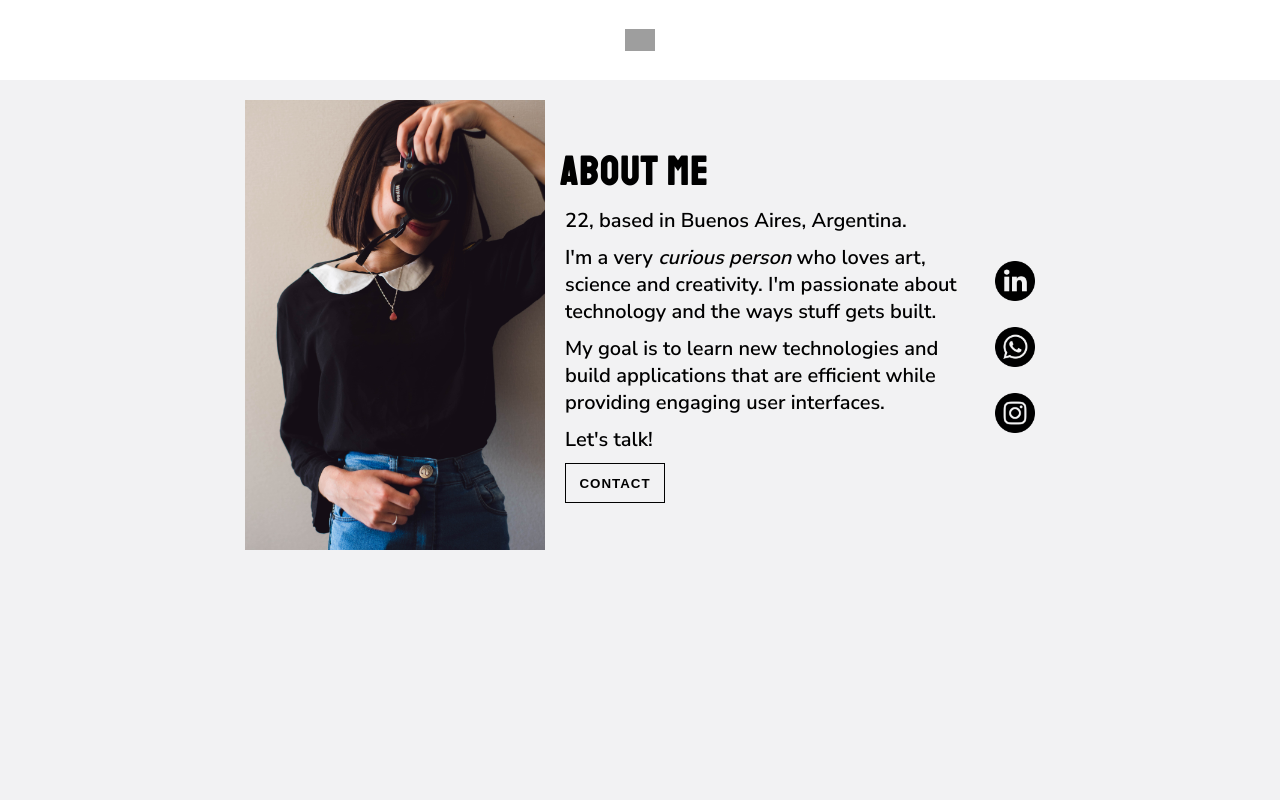
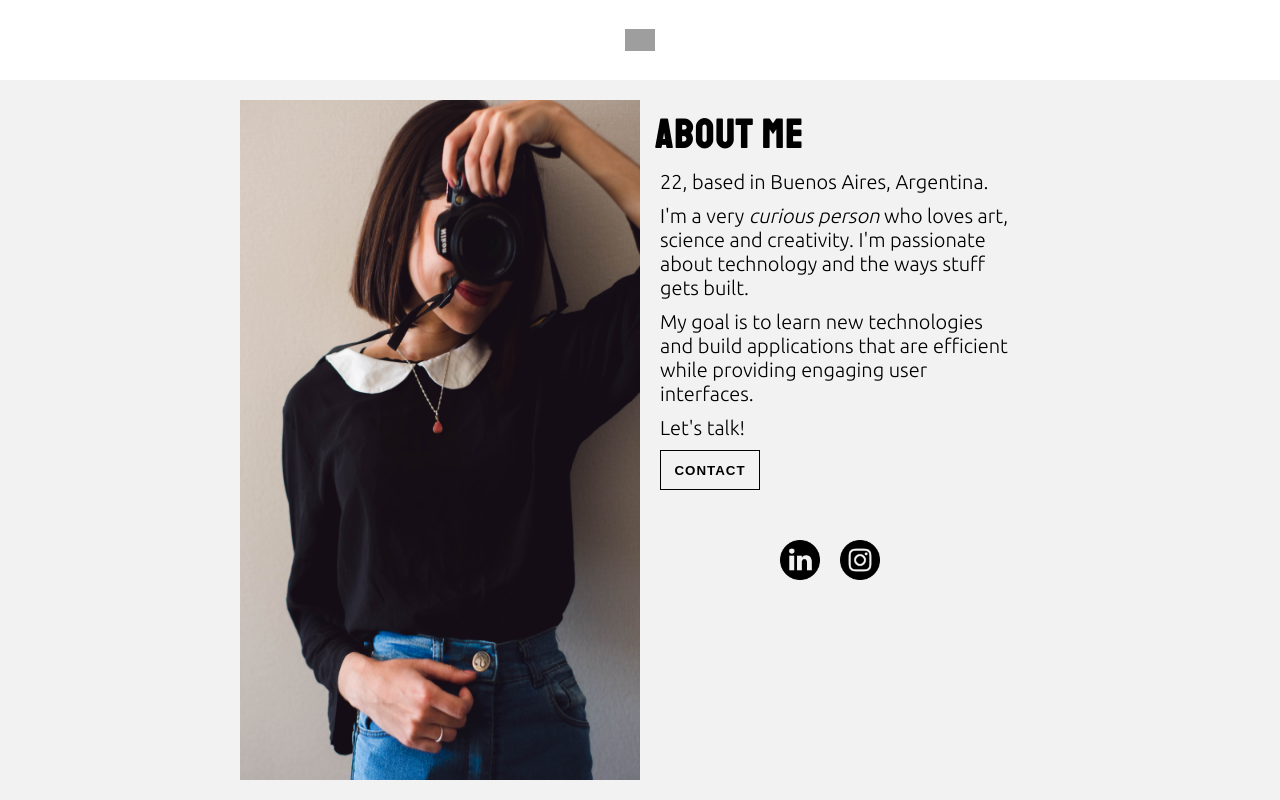
Before and after one commit to Sofialay/Portfolio, a React (Create React App) app: page /aboutme in a window 1280 px wide. Built offline with nearby package versions, Linux system fonts and the light colour scheme; grey boxes are pictures that could not be loaded.

Commit message:
changing stuff

```diff
--- a/src/App.scss
+++ b/src/App.scss
@@ -1,10 +1,12 @@
 @import url('https://fonts.googleapis.com/css2?family=Staatliches&display=swap');
 @import url('https://fonts.googleapis.com/css2?family=Nunito+Sans:wght@300;600;700;800&display=swap');
+@import url('https://fonts.googleapis.com/css2?family=Ubuntu:wght@300;400;500;700&display=swap');
 
 body {
   margin: 0;
   padding: 0;
-  font-family: 'Nunito Sans', sans-serif;
+  //font-family: 'Nunito Sans', sans-serif;
+  font-family: 'Ubuntu', sans-serif;
   overflow: hidden;
 }
 
--- a/src/components/AboutMe/AboutMe.js
+++ b/src/components/AboutMe/AboutMe.js
@@ -5,24 +5,12 @@
 import whatsapp from '../../assets/whatsapp.png';
 import aboutme from '../../assets/aboutme.jpg'
 import {Link} from 'react-router-dom';
-import {useTransition, animated} from 'react-spring'
 
 export default function AboutMe() {
-
-    const show = true;
-
-    const transitions = useTransition(null, show, {
-        from: { opacity: 0, marginLeft: -600},
-        enter: { opacity: 1, marginLeft: 0},
-        leave: { opacity: 1, marginLeft: 0}
-        })
 
     return (
         <section className="about-me">
             <div className="container-info">
-            {
-            transitions.map(({ props, key }) =>
-                <animated.div className="personal-info" style={props} key={key}>
                 <img className="about-me-photo" src={aboutme} alt="me in front of a mirror with a camera" />
                 <section className="about-me-info">
                     <h1>About me</h1>
@@ -31,20 +19,15 @@
                     <h2>My goal is to learn new technologies and build applications that are efficient while providing engaging user interfaces.</h2>
                     <h2>Let's talk!</h2>
                     <Link className='contact-link' to={"/contact"} > <button>Contact</button> </Link>
-                    </section>
                     <section className="social-media">
                         <a target="_blank" rel="noreferrer" href="https://www.linkedin.com/in/sofialay/">
                             <img className="social-media-icon" src={linkedin} alt="linkedin icon" />
-                        </a>
-                        <a target="_blank" rel="noreferrer" href="https://api.whatsapp.com/send?phone=1137975884">
-                            <img className="social-media-icon" src={whatsapp} alt="whatsapp icon" />
                         </a>
                         <a target="_blank" rel="noreferrer" href="https://www.instagram.com/sofilay/">
                             <img className="social-media-icon" src={instagram} alt="instagram icon" />
                         </a>
                     </section>
-                </animated.div>
-            )}
+                </section>
             </div>
         </section>
         )
--- a/src/components/AboutMe/AboutMe.scss
+++ b/src/components/AboutMe/AboutMe.scss
@@ -4,12 +4,12 @@
     overflow: scroll;
     background-color:#f2f2f3;
     .container-info {
-        .personal-info {
         .about-me-photo {
             width: 100%;
+            height: 680px;
         }
         .about-me-info {
-                margin: 30px 0;
+            margin: 10px 0;
             max-width: 600px;
             text-align: start;
             h1{
@@ -20,7 +20,7 @@
             }
             h2 {
                 margin: 10px 20px;
-                    font-weight: 600;
+                font-weight: 300;
                 font-size: 20px;
             }
             .contact-link {
@@ -44,37 +44,35 @@
         }
         .social-media {
             display: flex;
-                justify-content: space-evenly;
-                margin-top: 30px;
+            margin: 30px 0 0 0;
+            align-items: center;
+            justify-content: center;
             .social-media-icon {
+                margin-right: 20px;
                 width: 40px;
                 height: 40px;
             }
         }
     }
-    }
+
         @media (min-width: 768px) {
             display: flex;
             overflow: hidden;
             .container-info{
                 margin: 20px auto;
-        .personal-info {
                 display: flex;
-            justify-content: center;
-            align-items: center;
                 .about-me-photo {
-                width: 300px;
+                   width: 400px;
                 }
                 .about-me-info {
-                max-width: 450px;
+                    max-width: 400px;
                 }
                 .social-media {
-                flex-direction: column;
                     .social-media-icon{
                         margin-top: 20px;
                     }
                 }
         }
     }
+
 }
-}
--- a/src/components/Card/Card.js
+++ b/src/components/Card/Card.js
@@ -1,7 +1,7 @@
 import React from 'react';
 import './Card.scss';
 
-export default function Card({logo, title}) {
+export default function Card({ logo, title }) {
     return (
         <div className="card">
             <img className="card-logo" alt="technologies logos" src={logo} />
--- a/src/components/Card/Card.scss
+++ b/src/components/Card/Card.scss
@@ -1,15 +1,17 @@
 .card {
-    width: 280px;
-    backdrop-filter: blur(2px);
+    // width: 200px;
+    // backdrop-filter: blur(2px);
     border-radius: 5px;
-    height: 220px;
+    height: 180px;
     text-align: center;
-    margin: 20px 5px;
+    margin: 0 15px;
     .card-logo {
         margin-top: 25px;
-        width: 150px;
+        width: 100px;
     }
     .card-title {
         letter-spacing: 2px;
+        font-weight: 300;
+        font-size: 18px;
     }
 }
--- a/src/components/Education/Education.js
+++ b/src/components/Education/Education.js
@@ -48,14 +48,13 @@
             {
                 cardItems.map((item, index) => {
                     return(
-                        <div key={index}>
+                        <div key={index} className='cards-technologies'>
                             <Card logo={item.logo} title={item.title} />
                         </div>
                     )
                 })
             }
             </section>
-
         </div>
     )
 }
--- a/src/components/Education/Education.scss
+++ b/src/components/Education/Education.scss
@@ -3,6 +3,10 @@
     height: calc(100vh - 10vh);
     overflow: scroll;
     background-color:#f2f2f3;
+    display: flex;
+    flex-direction: column;
+    align-items: center;
+    // justify-content: center;
     .education-introduction {
         margin: 20px 10px;
         max-width: 350px;
@@ -12,13 +16,20 @@
                 color: #0f0f0f;
                 letter-spacing: 2px;
             }
+            h3 {
+                margin-top: 10px;
+                font-weight: 300;
+            }
         }
     }
     .card-container {
         display: flex;
-        flex-direction: column;
+        flex-wrap: wrap;
         justify-content: center;
         align-items: center;
+        // .cards-technologies {
+
+        // }
     }
     @media (min-width: 768px) {
         .education-introduction {
--- a/src/components/FirstPage/FirstPage.scss
+++ b/src/components/FirstPage/FirstPage.scss
@@ -15,7 +15,7 @@
         .quote {
             h2 {
                 padding: 0 15px;
-                font-weight: 800;
+                //font-weight: 800;
                 font-size: 60px;
                 text-transform: uppercase;
                 color: #0f0f0f;
@@ -25,7 +25,7 @@
             h3{
                 padding: 0 10px;
                 color: #0f0f0f;
-                font-weight: 600;
+                font-weight: 400;
             }
             .bio {
                 margin-top: 15px;
--- a/src/data/MenuItems.js
+++ b/src/data/MenuItems.js
@@ -13,7 +13,7 @@
     },
     {
         id: 3,
-        title: 'Education',
+        title: 'Education / Work',
         url: '/education',
         cName: 'nav-links'
     },
```
Also changed, not shown: 2 other files (tests, documents, lock files or other folders). Lines whose indentation alone changed are shown as unchanged.
